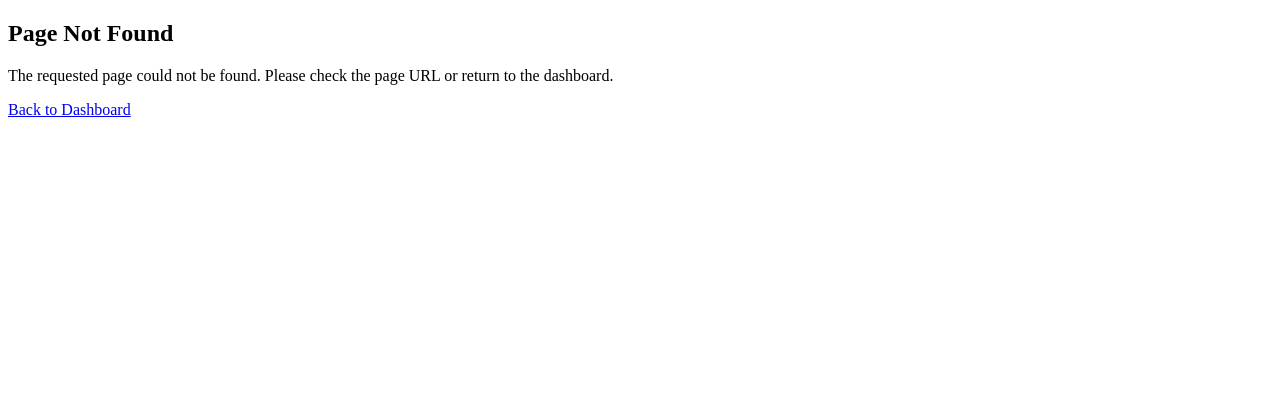
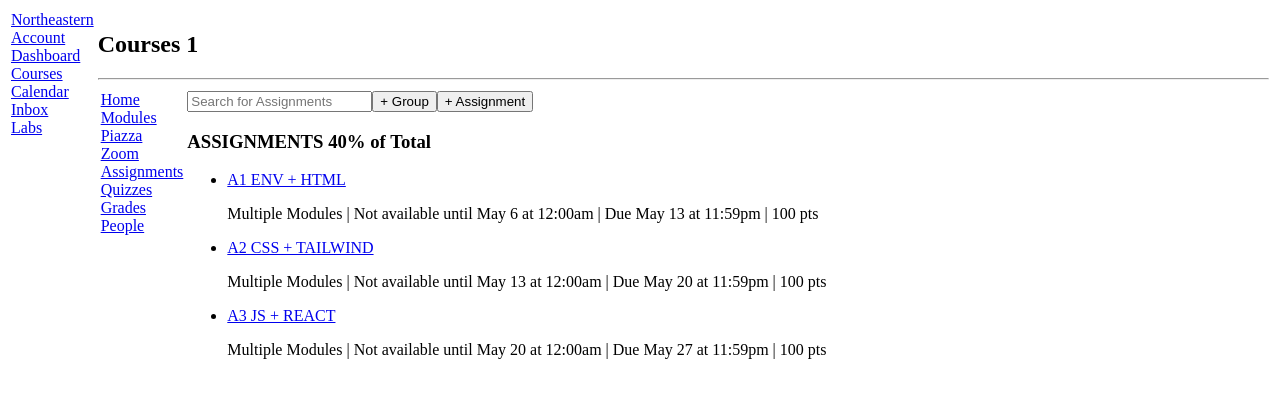
Before and after one commit to dssherka/kambaz-next-js-cs5610-09-fa26-tues, a Next.js app: page /courses/1/assignments in a window 1280 px wide. Before the commit this address had no page. Shown: the top 398 px of the page. Built offline with nearby package versions, Linux system fonts and the light colour scheme.

Commit message:
Add AssignmentItem component and integrate it into Assignments page

```diff
--- /dev/null
+++ b/app/(kambaz)/courses/[cid]/assignments/AssignmentItem.tsx
@@ -0,0 +1,24 @@
+import Link from "next/link";
+
+export default function AssignmentItem({
+  cid,
+  aid,
+  title,
+  details,
+}: {
+  cid: string;
+  aid: string;
+  title: string;
+  details: string;
+}) {
+  return (
+    <li className="wd-assignment-list-item">
+      {/* Link the title to /courses/${cid}/assignments/${aid}
+          (className wd-assignment-link), then show details underneath */}
+          <Link href={`/courses/${cid}/assignments/${aid}`} className="wd-assignment-link">
+            {title}
+          </Link>
+          <p>{details}</p>
+    </li>
+  );
+}
--- /dev/null
+++ b/app/(kambaz)/courses/[cid]/assignments/page.tsx
@@ -0,0 +1,24 @@
+import AssignmentItem from "./AssignmentItem";
+
+export default async function Assignments({
+  params,
+}: {
+  params: Promise<{ cid: string }>;
+}) {
+  const { cid } = await params;
+  return (
+    <div id="wd-assignments">
+      {/* search input, + Group, + Assignment */}
+      {/* h3 wd-assignments-title */}
+      <input id="wd-search-assignment" placeholder="Search for Assignments" />
+      <button id="wd-add-assignment-group">+ Group</button>
+      <button id="wd-add-assignment">+ Assignment</button>
+      <h3 id="wd-assignments-title">ASSIGNMENTS 40% of Total</h3>
+      <ul id="wd-assignment-list">
+        <AssignmentItem cid={cid} aid="A1" title="A1 ENV + HTML" details="Multiple Modules | Not available until May 6 at 12:00am | Due May 13 at 11:59pm | 100 pts" />
+        <AssignmentItem cid={cid} aid="A2" title="A2 CSS + TAILWIND" details="Multiple Modules | Not available until May 13 at 12:00am | Due May 20 at 11:59pm | 100 pts" />
+        <AssignmentItem cid={cid} aid="A3" title="A3 JS + REACT" details="Multiple Modules | Not available until May 20 at 12:00am | Due May 27 at 11:59pm | 100 pts" />
+      </ul>
+    </div>
+  );
+}
```
